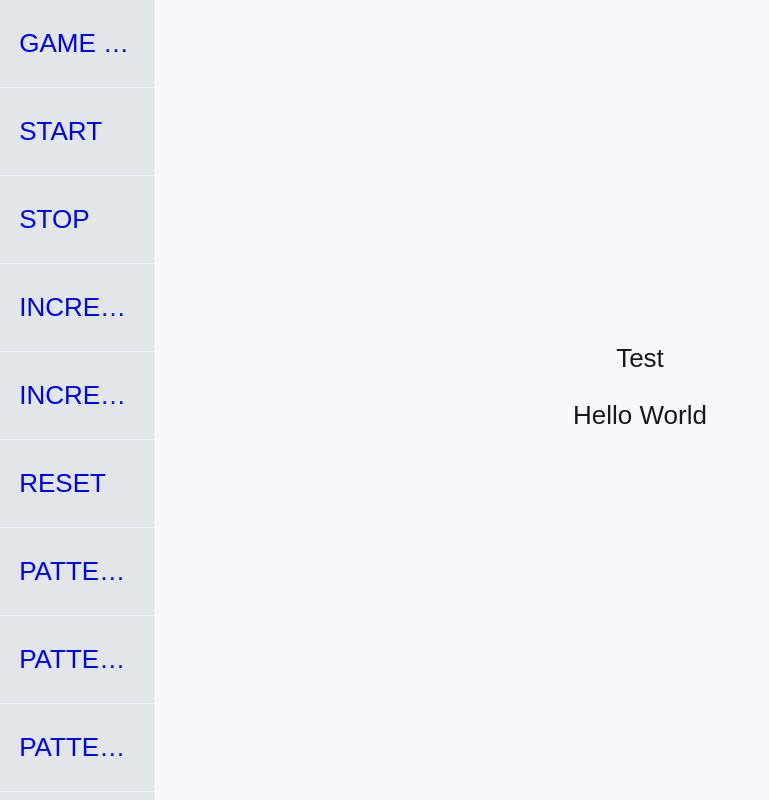
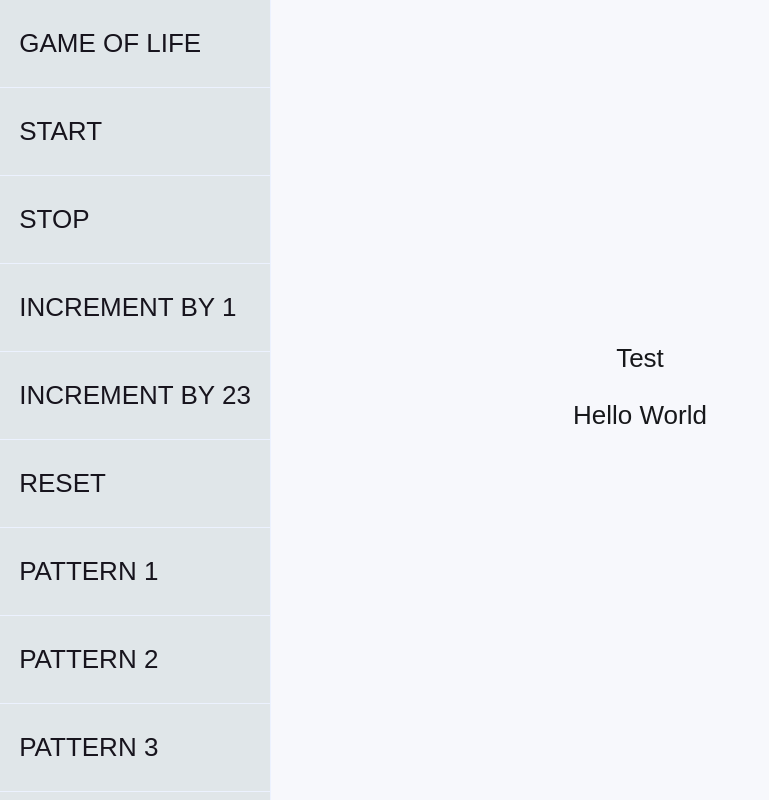
Before and after one commit to Rsandy2/game-of-life-wp, a React app: page / in a window 1280 px wide. Shown: the whole page, without its empty margins (0-769 px from the left). Built offline with nearby package versions, Linux system fonts and the light colour scheme; a web font is replaced by a local one.

Commit message:
sidebar more clickable?

```diff
--- a/src/app/components/Sidebar/Sidebar.css
+++ b/src/app/components/Sidebar/Sidebar.css
@@ -1,6 +1,6 @@
 .sidebar {
   height: 100vh;
-  width: 12vw;
+  width:auto;
   max-height: 100%;
 
   /* background-color: #e9f4ff8a; */
@@ -36,12 +36,24 @@
   /* border-color: #454545; */
 }
 
-.sidebar .sidebar-item > a, a:visited {
+.sidebar .sidebar-item {
+  color: var(--alternate);
   text-transform: uppercase;
   font-weight: lighter;
-
-  overflow: hidden;
+  overflow:hidden;
   white-space: nowrap;
   text-overflow: ellipsis;
   text-decoration: none;
 }
+
+.sidebar-item:hover{
+  transition:background-color 0.2s ease;
+  background-color:#cad2d6;
+}
+
+.sidebar-item:active{
+  transition:background-color 0.1s ease, color 0.1s ease;
+  background-color:#a6b0b4;
+  color: #c23008;
+
+}
--- a/src/app/components/Sidebar/Sidebar.js
+++ b/src/app/components/Sidebar/Sidebar.js
@@ -1,34 +1,37 @@
 import React from "react";
 import "./Sidebar.css";
+
 
 const Sidebar = () => {
   return (
     <div className="sidebar">
-      <div className="sidebar-item">
-        <a href="#">Game of Life</a>
-      </div>
-      <div className="sidebar-item">
-        <a href="#">Start</a>
-      </div>
-      <div className="sidebar-item">
-        <a href="#">Stop</a>
-      </div>
-      <div className="sidebar-item">
-        <a href="#">Increment by 1</a>
-      </div>
-      <div className="sidebar-item">
-        <a href="#">Increment by 23</a>
-      </div>
-      <div className="sidebar-item">
-        <a href="#">Reset</a>
-      </div>
-      <div className="sidebar-item">
-        <a href="#">Pattern 1</a>
-      </div>      <div className="sidebar-item">
-        <a href="#">Pattern 2</a>
-      </div>      <div className="sidebar-item">
-        <a href="#">Pattern 3</a>
-      </div>
+      <a class = "sidebar-item" href="#">
+        Game of Life
+      </a>
+      <a className="sidebar-item" href="#">
+        Start
+      </a>
+      <a className="sidebar-item" href="#">
+        Stop
+      </a>
+      <a className="sidebar-item" href="#">
+        Increment by 1
+      </a>
+      <a className="sidebar-item" href="#">
+        Increment by 23
+      </a>
+      <a className="sidebar-item" href="#">
+        Reset
+      </a>
+      <a className="sidebar-item" href="#">
+        Pattern 1
+      </a>
+      <a className="sidebar-item" href="#">
+        Pattern 2
+      </a>
+      <a className="sidebar-item" href="#">
+        Pattern 3
+      </a>
     </div>
   );
 };
```
